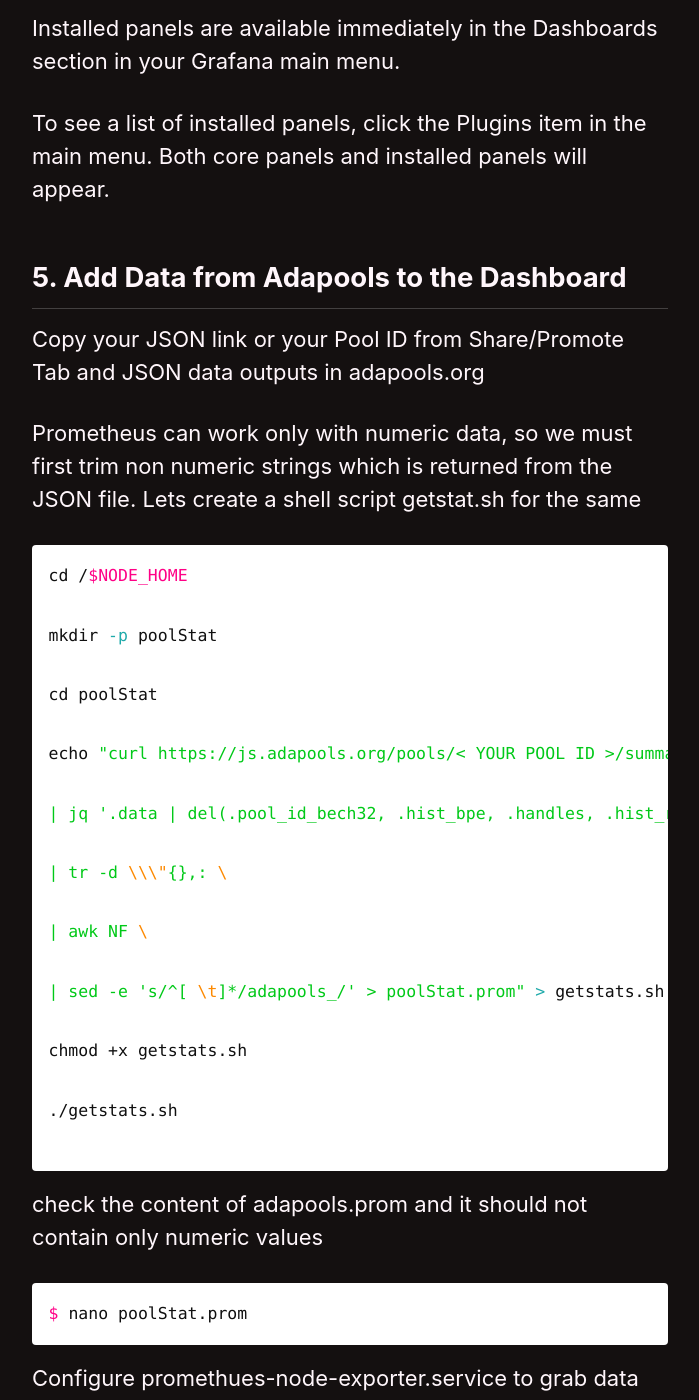
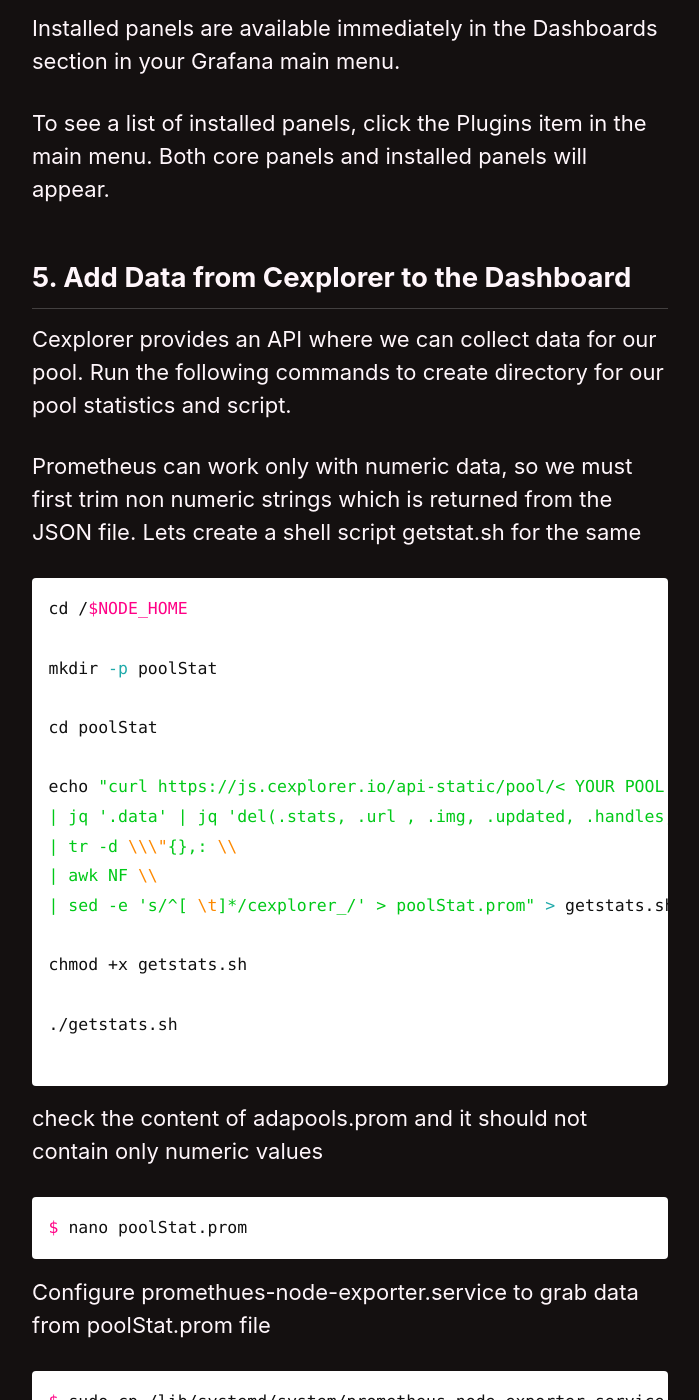
Before and after one commit to sanskys/sanskys.github.io, a Jekyll site: the page built from _pages/grafana.md, in a window 1280 px wide and 1400 px high, scrolled down 8216 px. Shown: the whole window, without its empty margins (290-989 px from the left). Built offline with Jekyll 4.4.1, drawn with Linux system fonts in a browser that asks for light colours; cached includes are drawn as plain includes; some of the changed text lies outside the part shown.

Commit message:
Update grafana.md

````diff
--- a/_pages/grafana.md
+++ b/_pages/grafana.md
@@ -98,7 +98,7 @@
 
 restart the nodes
 ```shell
-$ sudo systemctl restart <your node name e.g. cnode>
+$ sudo systemctl restart <your node name e.g. cardano-node>
 ```
 
 
@@ -253,11 +253,11 @@
 
 
 
-## 5. Add Data from Adapools to the Dashboard
+## 5. Add Data from Cexplorer to the Dashboard
 
 
 
-Copy your JSON link or your Pool ID from Share/Promote Tab and JSON data outputs in adapools.org
+Cexplorer provides an API where we can collect data for our pool. Run the following commands to create directory for our pool statistics and script.
 
 
 
@@ -270,15 +270,11 @@
 
 cd poolStat
 
-echo "curl https://js.adapools.org/pools/< YOUR POOL ID >/summary.json 2>/dev/null \
-
-| jq '.data | del(.pool_id_bech32, .hist_bpe, .handles, .hist_roa, .db_ticker, .db_name, .db_url, .ticker_orig, .group_basic, .pool_id, .direct, .db_description, .tax_ratio_old, .tax_fix_old)' \
-
-| tr -d \\\"{},: \
-
-| awk NF \
-
-| sed -e 's/^[ \t]*/adapools_/' > poolStat.prom" > getstats.sh
+echo "curl https://js.cexplorer.io/api-static/pool/< YOUR POOL BECH 32 POOL ID >.json 2>/dev/null \\
+| jq '.data' | jq 'del(.stats, .url , .img, .updated, .handles, .pool_id, .name, .pool_id_hash)' \\
+| tr -d \\\"{},: \\
+| awk NF \\
+| sed -e 's/^[ \t]*/cexplorer_/' > poolStat.prom" > getstats.sh
 
 chmod +x getstats.sh
 
@@ -318,11 +314,11 @@
 ```
 
 
-Now you should see in the Dashboard all Adapool statistics
+Now you should see in the Dashboard all Cexplorer statistics
 
 
 
-Since the statistics will change, lets set cron job to update data from ADApools everyday
+Since the statistics will change, lets set cron job to update data from Cexplorer everyday
 
 
 ```shell
````
Also changed, not shown: other parts of _pages/grafana.md (+1 -1 lines).
